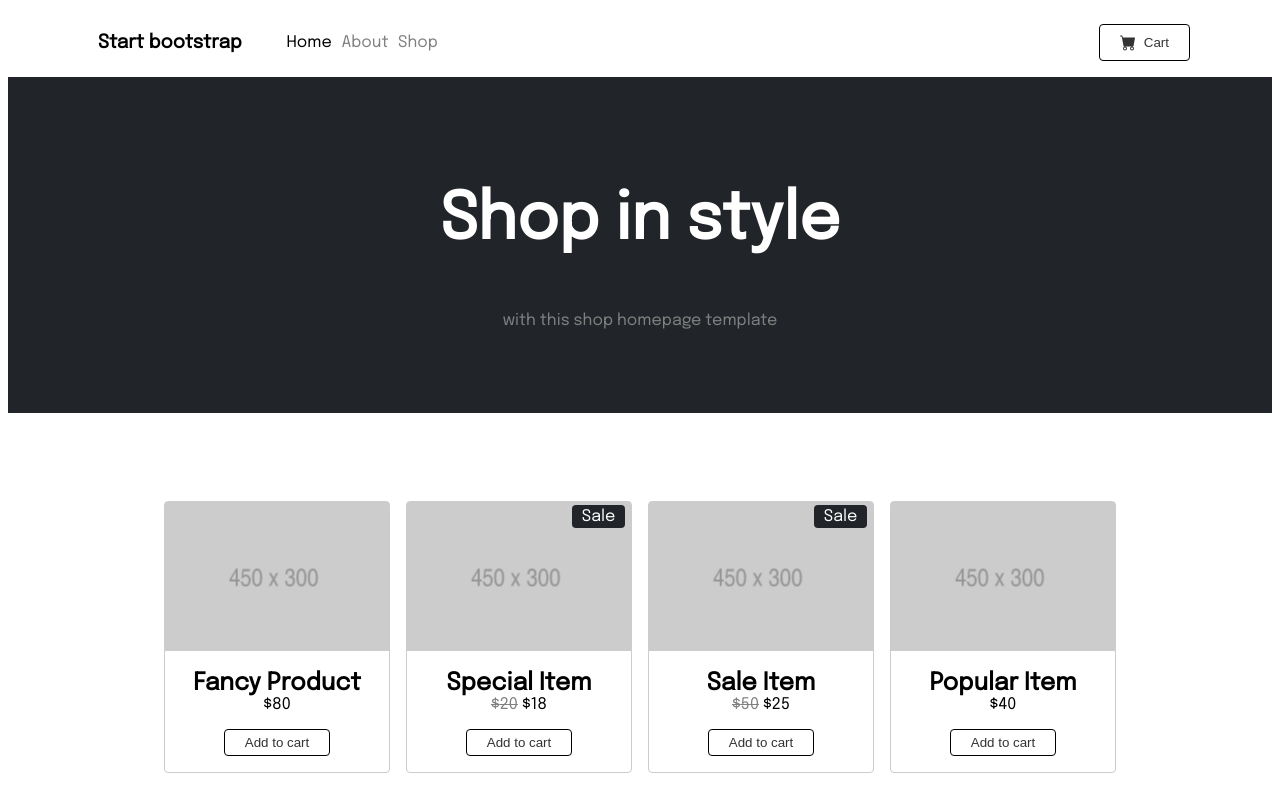
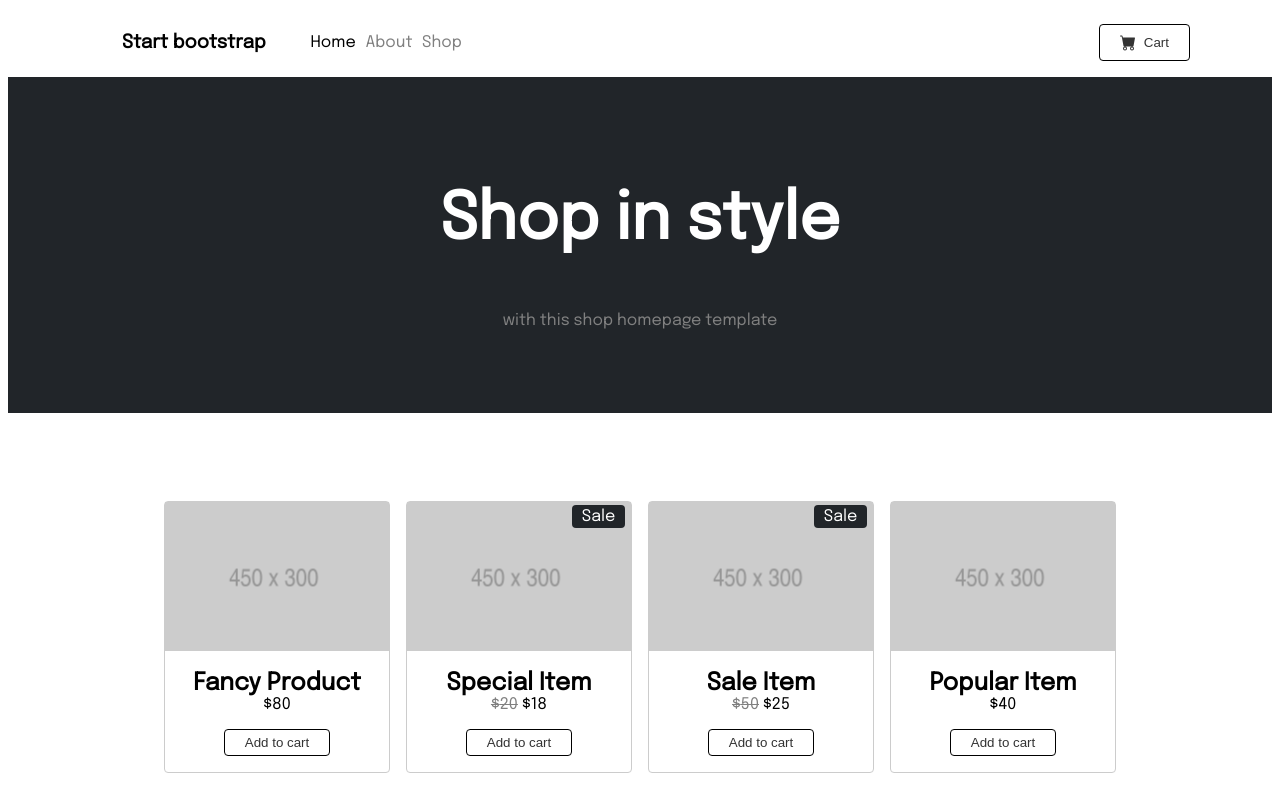
Before and after one commit to OmarKhouya/bootstrap-design-made-with-react-styled, a React (Create React App) app: page / in a window 1280 px wide. Shown: the top 800 px of the page. Built offline with nearby package versions, Linux system fonts and the light colour scheme.

Commit message:
Update Navbar.js

```diff
--- a/src/interface Components/Navbar.js
+++ b/src/interface Components/Navbar.js
@@ -9,7 +9,7 @@ const Navbar = styled.div`
     }
 `
 const TitleNav = styled.h3`
-    padding-left: 0.5rem;
+    padding-left: 2rem;
     margin: auto;
 `
 const NavList = styled.ul`
```
